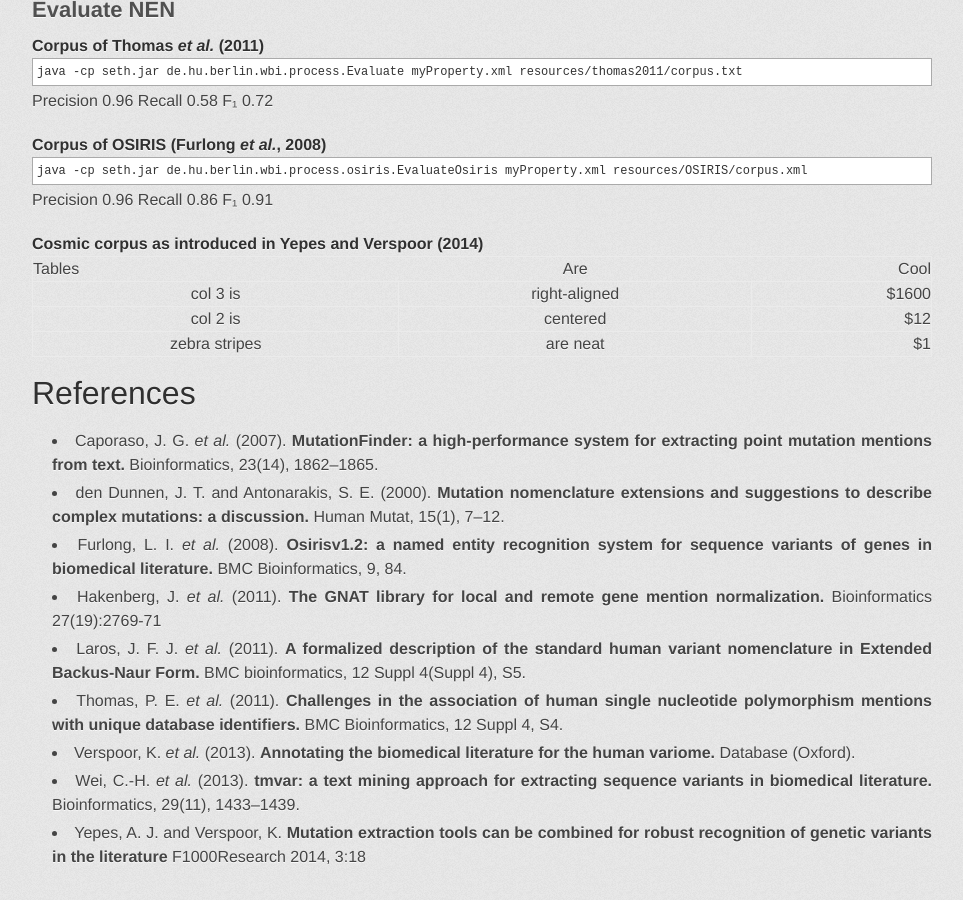
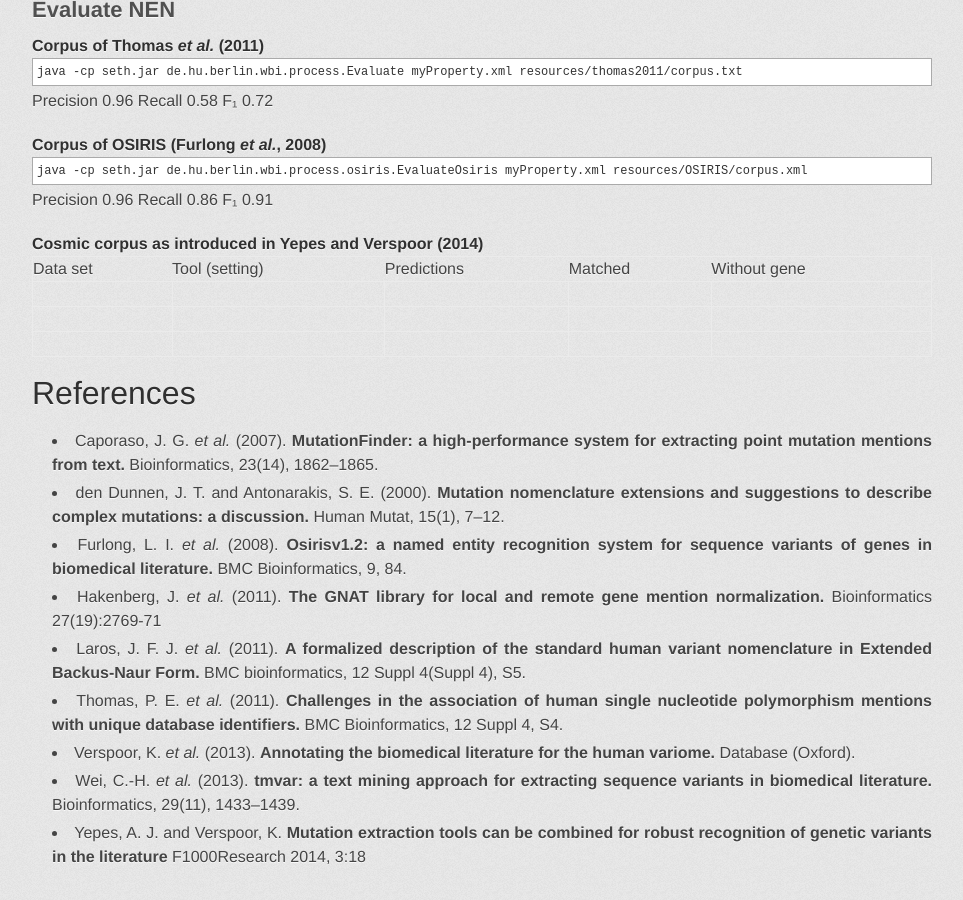
Before and after one commit to rockt/SETH, a Jekyll site: the page built from index.md, in a window 1280 px wide and 900 px high, scrolled down 3524 px. Shown: the whole window, without its empty margins (158-1121 px from the left). Built offline with Jekyll 4.4.1, drawn with Linux system fonts in a browser that asks for light colours; some web fonts are replaced.

Commit message:
Update index.md

```diff
--- a/index.md
+++ b/index.md
@@ -241,11 +241,11 @@
 
 #### Cosmic corpus as introduced in Yepes and Verspoor (2014)
 
-| Tables        | Are           | Cool  |
-| ------------- |:-------------:| -----:|
-| col 3 is      | right-aligned | $1600 |
-| col 2 is      | centered      |   $12 |
-| zebra stripes | are neat      |    $1 |
+| Data set | Tool (setting) | Predictions | Matched | Without gene |
+|----------|----------------|-------------|---------|--------------|
+|          |                |             |         |              |
+|          |                |             |         |              |
+|          |                |             |         |              |
 
 # References
 - Caporaso, J. G. *et al.* (2007).
```
